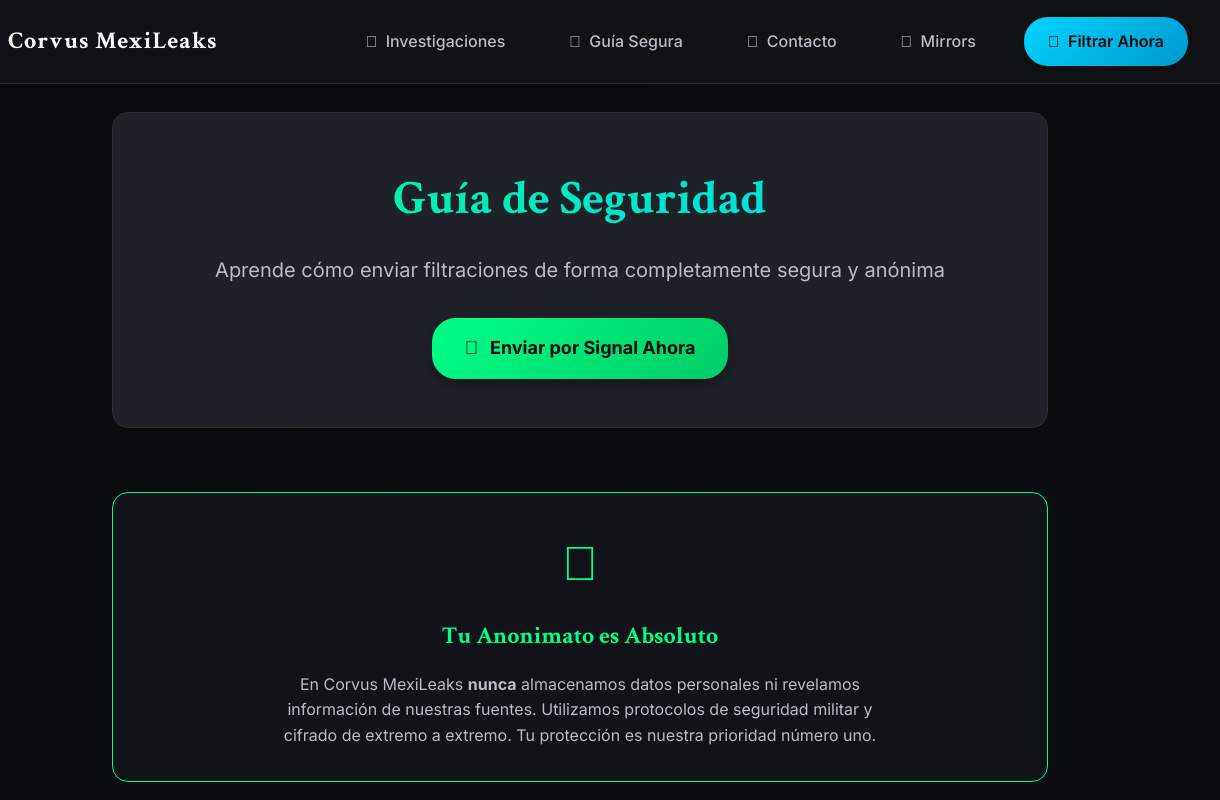
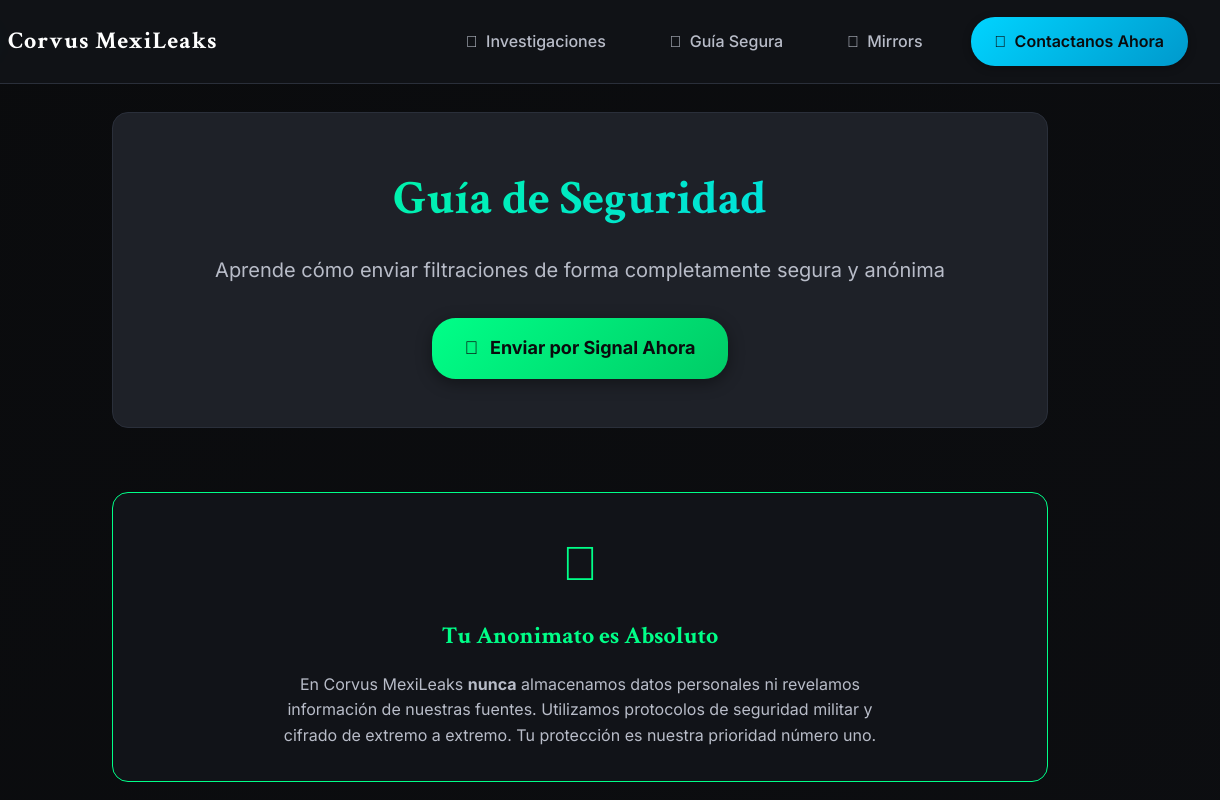
Before and after one commit to AlejandroMBJS/Corvus-MexiLeaks-, a website: page guia.html in a window 1280 px wide. Shown: the top 800 px of the page, 60-1280 px from the left. Drawn offline with Linux system fonts and the light colour scheme.

Commit message:
Update guia.html

```diff
--- a/guia.html
+++ b/guia.html
@@ -407,17 +407,13 @@
           <span>󰒃</span>
           Guía Segura
         </a>
-        <a href="contacto.html" class="nav-link">
-          <span>󰍡</span>
-          Contacto
-        </a>
         <a href="mirrors.html" class="nav-link">
           <span>󰐃</span>
           Mirrors
         </a>
         <a href="contacto.html" class="nav-cta">
           <span>󰒃</span>
-          Filtrar Ahora
+          Contactanos Ahora
         </a>
       </div>
 
```
